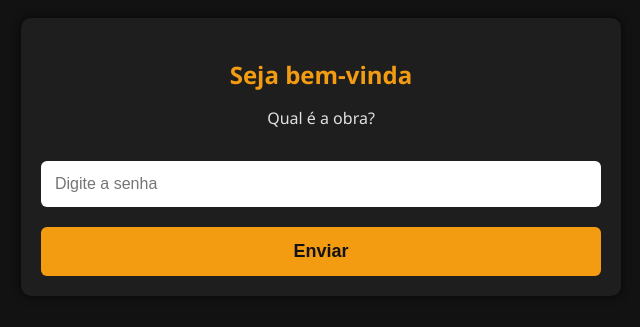
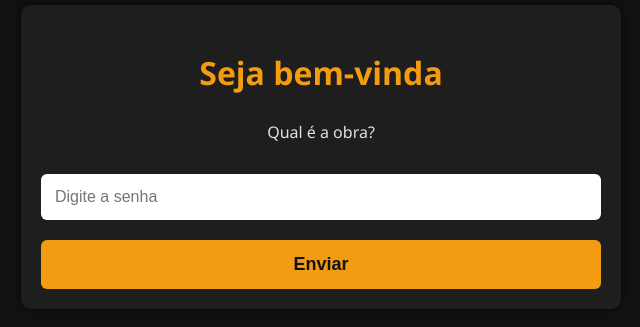
Before and after one commit to todos-tus-secretos/g, a plain HTML site: page index.html in a window 1280 px wide. Shown: the part 243-570 px from the top of the page, without its empty margins (319-959 px from the left). Drawn offline with Linux system fonts and the light colour scheme.

Commit message:
Update style.css

```diff
--- a/style.css
+++ b/style.css
@@ -42,8 +42,8 @@ body {
 /* Títulos */
 h1, h2 {
   color: #f39c12;
+  font-size: 32px;
   text-align: center;
-  margin-bottom: 10px;
 }
 
 /* Texto */
```
